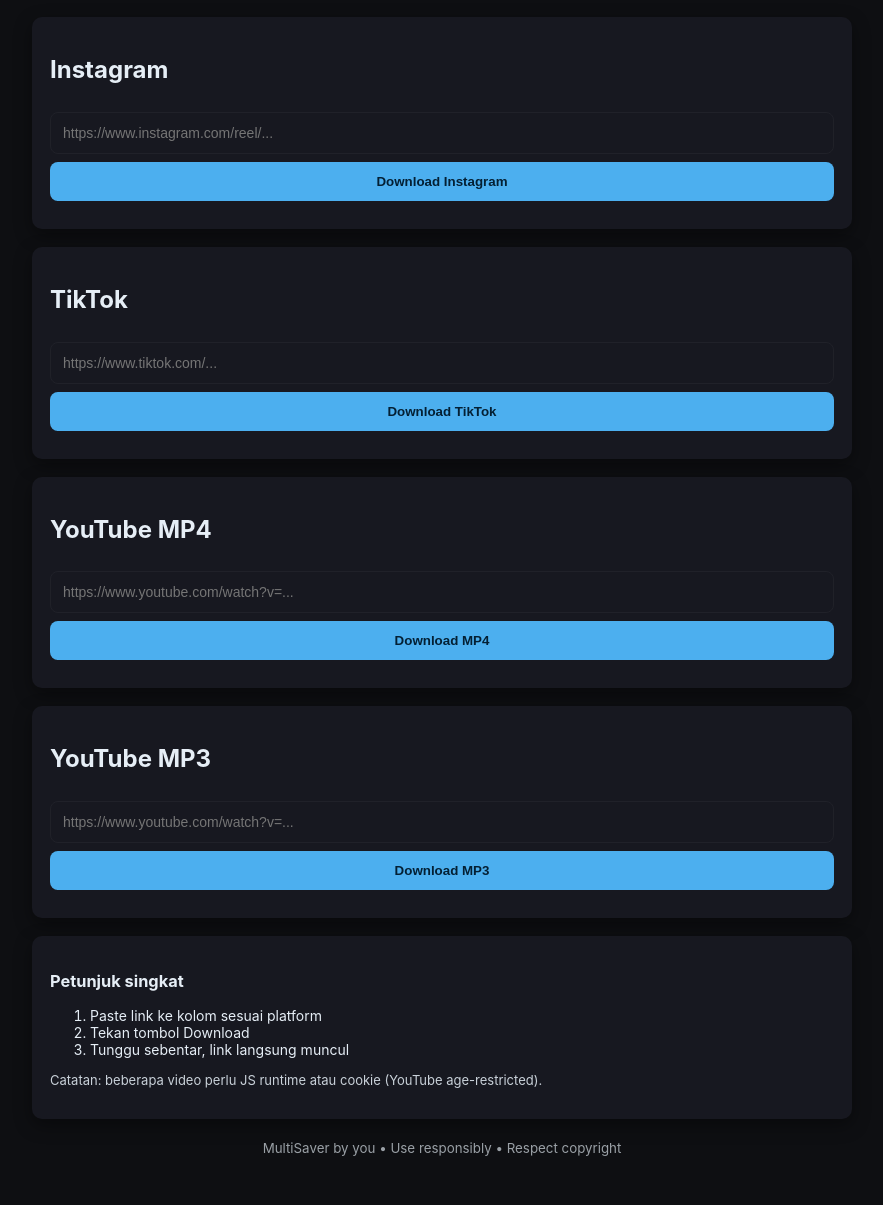
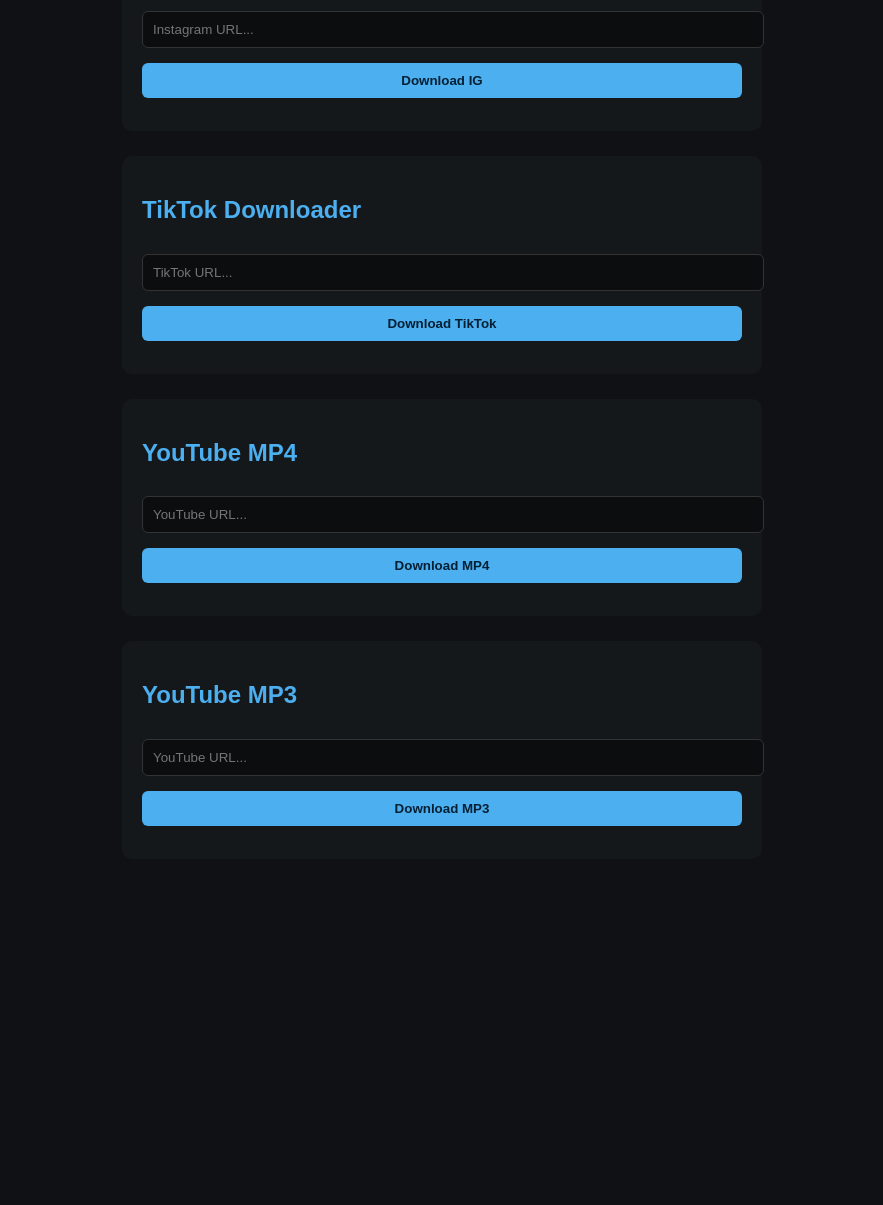
Before and after one commit to rafiqanderama/igdownloader, a website: page public/index.html in a window 1280 px wide. Shown: the part 115-1320 px from the top of the page, without its empty margins (198-1081 px from the left). After the commit the page ends 1027 px from the top, so only its background shows below. Drawn offline with Linux system fonts and the light colour scheme.

Commit message:
Update index.html

```diff
--- a/public/index.html
+++ b/public/index.html
@@ -1,63 +1,46 @@
-<!doctype html>
-<html lang="en">
+<!DOCTYPE html>
+<html>
 <head>
-  <meta charset="utf-8" />
-  <title>MultiSaver — IG / TikTok / YouTube Downloader</title>
-  <meta name="viewport" content="width=device-width,initial-scale=1" />
-  <link rel="stylesheet" href="/style.css" />
+  <meta charset="utf-8"/>
+  <title>Multi Downloader</title>
+  <script src="script.js" defer></script>
+  <style>
+    body { background:#0f1114; color:#e7eef6; font-family:Arial; padding:20px; }
+    .box { max-width:600px; margin:auto; background:#15181b; padding:20px; border-radius:10px; margin-bottom:25px; }
+    input { width:100%; padding:10px; border-radius:6px; border:1px solid #333; margin-top:10px; background:#0b0d0f; color:#fff; }
+    button { margin-top:15px; padding:10px 15px; background:#4cafef; border:none; border-radius:6px; color:#042034; font-weight:bold; width:100%; }
+    h2{color:#4cafef;}
+  </style>
 </head>
 <body>
-  <div class="wrap">
-    <header>
-      <h1>MultiSaver</h1>
-      <p class="tag">Download Instagram, TikTok, YouTube MP4 / MP3 — cepat & mudah</p>
-    </header>
 
-    <main>
-      <section class="card">
-        <h2>Instagram</h2>
-        <input id="ig-url" placeholder="https://www.instagram.com/reel/..." />
-        <button id="ig-btn">Download Instagram</button>
-        <div id="ig-result" class="result"></div>
-      </section>
+<div class="box">
+  <h2>Instagram Downloader</h2>
+  <input id="igUrl" placeholder="Instagram URL...">
+  <button onclick="downloadIG()">Download IG</button>
+  <pre id="igOut"></pre>
+</div>
 
-      <section class="card">
-        <h2>TikTok</h2>
-        <input id="tt-url" placeholder="https://www.tiktok.com/..." />
-        <button id="tt-btn">Download TikTok</button>
-        <div id="tt-result" class="result"></div>
-      </section>
+<div class="box">
+  <h2>TikTok Downloader</h2>
+  <input id="ttUrl" placeholder="TikTok URL...">
+  <button onclick="downloadTT()">Download TikTok</button>
+  <pre id="ttOut"></pre>
+</div>
 
-      <section class="card">
-        <h2>YouTube MP4</h2>
-        <input id="yt-mp4-url" placeholder="https://www.youtube.com/watch?v=..." />
-        <button id="yt-mp4-btn">Download MP4</button>
-        <div id="yt-mp4-result" class="result"></div>
-      </section>
+<div class="box">
+  <h2>YouTube MP4</h2>
+  <input id="ytmp4" placeholder="YouTube URL...">
+  <button onclick="downloadYT('mp4')">Download MP4</button>
+  <pre id="mp4Out"></pre>
+</div>
 
-      <section class="card">
-        <h2>YouTube MP3</h2>
-        <input id="yt-mp3-url" placeholder="https://www.youtube.com/watch?v=..." />
-        <button id="yt-mp3-btn">Download MP3</button>
-        <div id="yt-mp3-result" class="result"></div>
-      </section>
+<div class="box">
+  <h2>YouTube MP3</h2>
+  <input id="ytmp3" placeholder="YouTube URL...">
+  <button onclick="downloadYT('mp3')">Download MP3</button>
+  <pre id="mp3Out"></pre>
+</div>
 
-      <section class="card small">
-        <h3>Petunjuk singkat</h3>
-        <ol>
-          <li>Paste link ke kolom sesuai platform</li>
-          <li>Tekan tombol Download</li>
-          <li>Tunggu sebentar, link langsung muncul</li>
-        </ol>
-        <p class="note">Catatan: beberapa video perlu JS runtime atau cookie (YouTube age-restricted).</p>
-      </section>
-    </main>
-
-    <footer>
-      <small>MultiSaver by you • Use responsibly • Respect copyright</small>
-    </footer>
-  </div>
-
-<script src="/script.js"></script>
 </body>
 </html>
```
